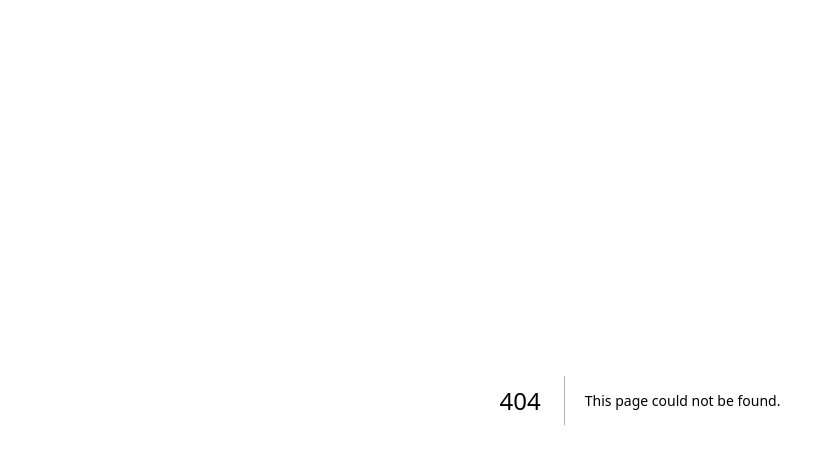
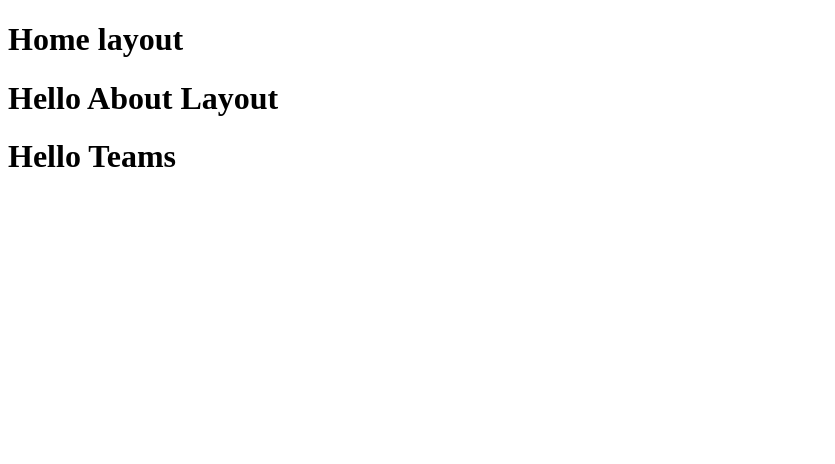
Before and after one commit to khannsameer/Nextjs-journey, a Next.js app: page /about/teams in a window 1280 px wide. Before the commit this address had no page. Shown: the top 464 px of the page, without its empty margins (0-835 px from the left). Built offline with nearby package versions, Linux system fonts and the light colour scheme.

Commit message:
new file added about/layout.jsx, about/teams/page.jsx, contact/page.jsx, service/page.jsx, and modified in layout.js

```diff
--- /dev/null
+++ b/app/about/layout.jsx
@@ -0,0 +1,10 @@
+export default function AboutLayout({ children }) {
+  return (
+    <html>
+      <body>
+        <h1>Hello About Layout</h1>
+        {children}
+      </body>
+    </html>
+  );
+}
--- /dev/null
+++ b/app/about/teams/page.jsx
@@ -0,0 +1,5 @@
+const Teams = () => {
+  return <h1>Hello Teams</h1>;
+};
+
+export default Teams;
--- /dev/null
+++ b/app/contact/page.jsx
@@ -0,0 +1,5 @@
+const Contact = () => {
+  return <h1>Hello Contact</h1>;
+};
+
+export default Contact;
--- a/app/layout.js
+++ b/app/layout.js
@@ -1,7 +1,10 @@
 export default function RootLayout({ children }) {
   return (
     <html>
-      <body>{children}</body>
+      <body>
+        <h1>Home layout</h1>
+        {children}
+      </body>
     </html>
   );
 }
--- /dev/null
+++ b/app/service/page.jsx
@@ -0,0 +1,5 @@
+const Services = () => {
+  return <h1>Hello Services</h1>;
+};
+
+export default Services;
```
